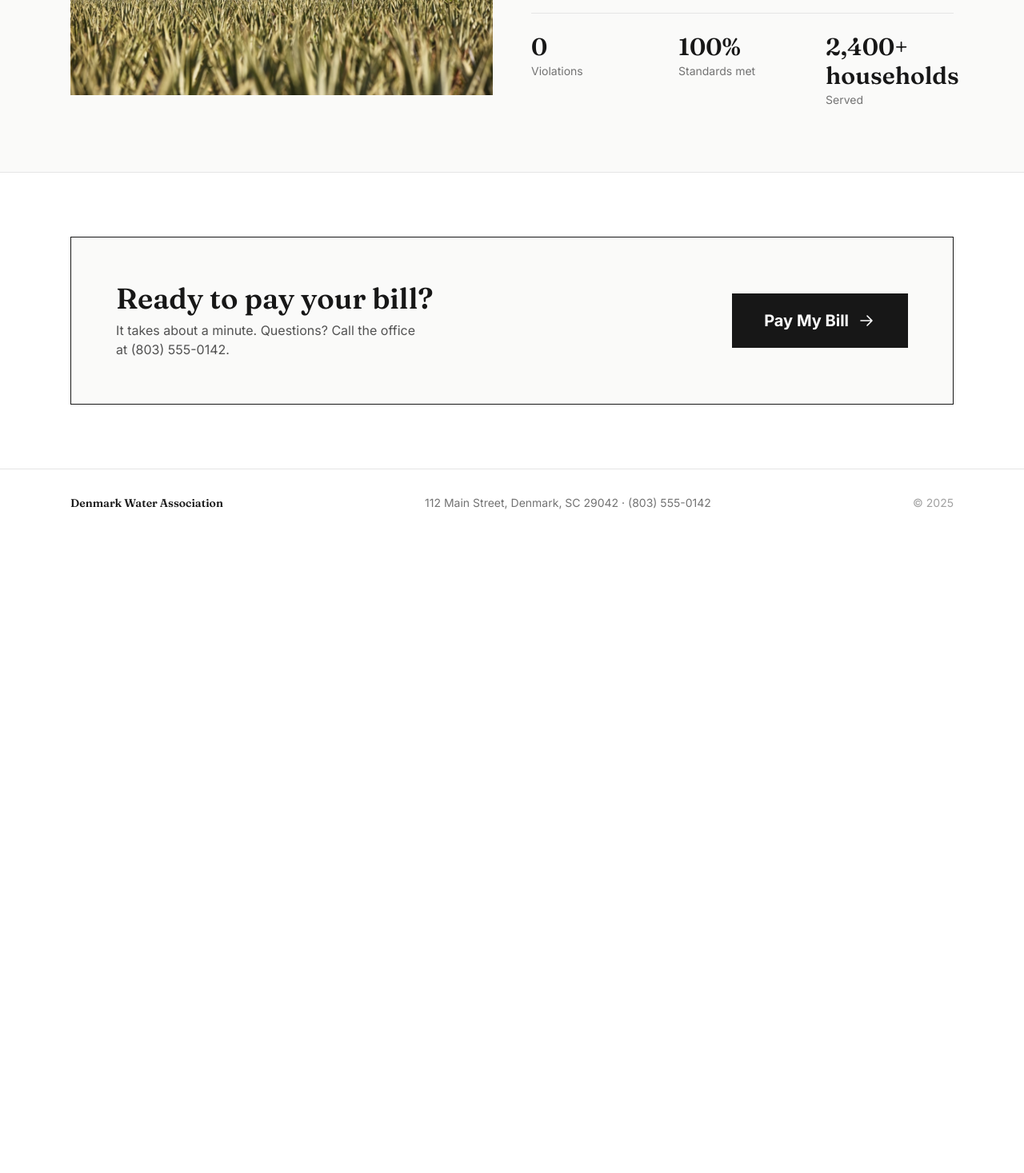
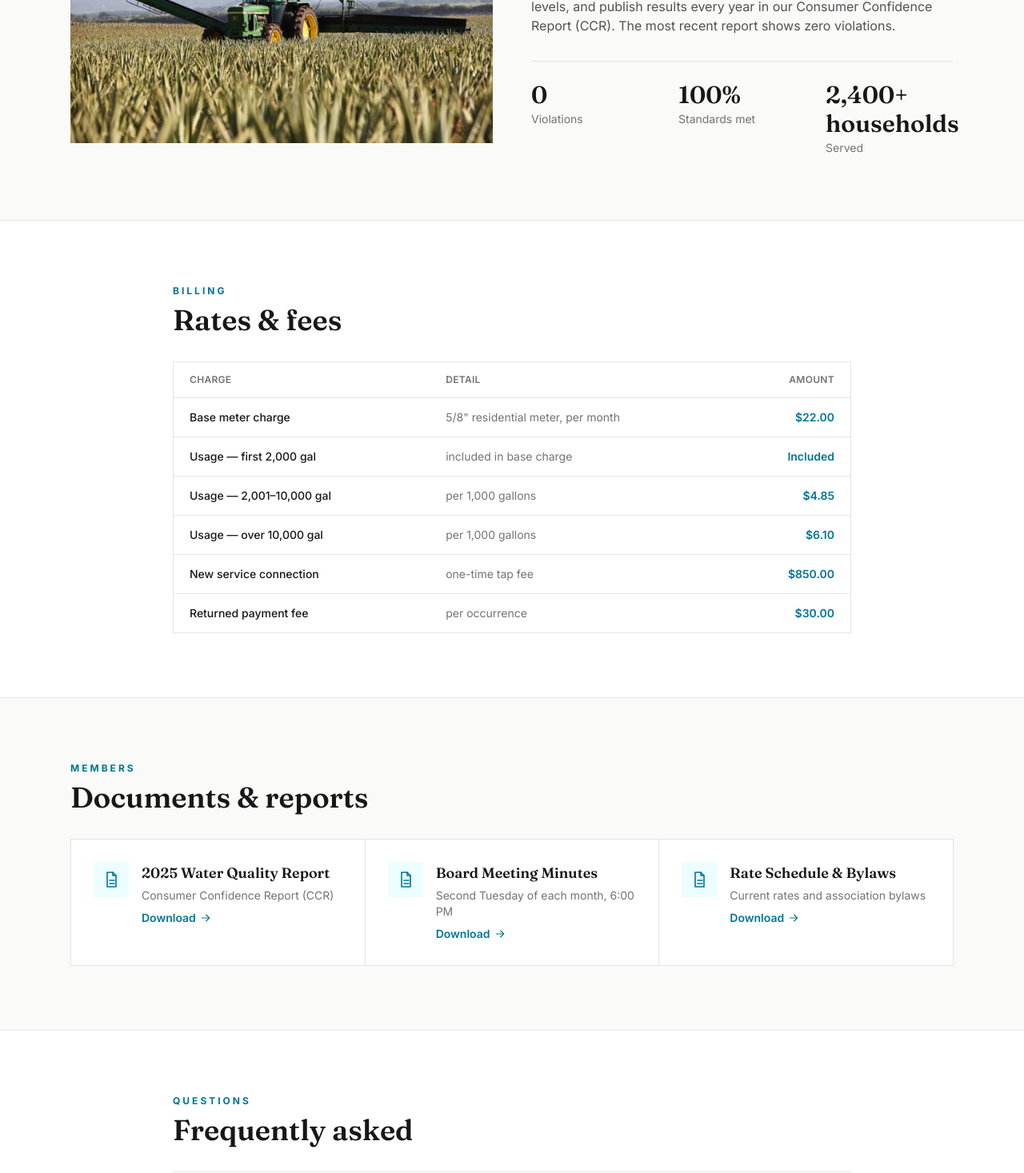
Before and after one commit to Aphrodine-wq/denmark-water-modern-slate, a Next.js app: page / in a window 1280 px wide. Shown: the part 1330-2797 px from the top of the page at 80% size. Before the commit the page ends 2001 px from the top, so only its background shows below. Built offline with nearby package versions, Linux system fonts and the light colour scheme.

Commit message:
Build out tier feature set (rates, documents, FAQ, notices)

```diff
--- a/app/page.tsx
+++ b/app/page.tsx
@@ -1,10 +1,11 @@
 import Link from "next/link";
-import { org, quickActions, waterQuality } from "@/lib/content";
+import { org, quickActions, waterQuality, rates, faqs, alertNotice, boardMeetings } from "@/lib/content";
 import {
   PhoneIcon,
   MapPinIcon,
   ClockIcon,
   ArrowRightIcon,
+  DocumentIcon,
   quickActionIcon,
 } from "@/components/icons";
 
@@ -14,7 +15,8 @@ export const metadata = { title: `${org.name} — Pay your water bill online` };
 
 const nav = [
   { label: "Pay Bill", href: "/pay" },
-  { label: "Services", href: "#services" },
+  { label: "Rates", href: "#rates" },
+  { label: "Documents", href: "#documents" },
   { label: "Water Quality", href: "#quality" },
   { label: "Contact", href: "#contact" },
 ];
@@ -23,6 +25,15 @@ const nav = [
 export default function ModernLightHome() {
   return (
     <div className="min-h-screen bg-stone-50 text-neutral-700">
+      {/* Service notice */}
+      {alertNotice.active && (
+        <div className="bg-neutral-900 text-neutral-100">
+          <div className="mx-auto flex max-w-6xl items-start gap-3 px-6 py-2.5 text-sm">
+            <span className="mt-0.5 text-xs font-bold uppercase tracking-[0.15em] text-cyan-400">{alertNotice.label}</span>
+            <p className="text-neutral-300">{alertNotice.message}</p>
+          </div>
+        </div>
+      )}
       {/* Utility bar */}
       <div className="hidden border-b border-neutral-200 bg-white md:block">
         <div className="mx-auto flex max-w-6xl items-center justify-between px-6 py-2 text-xs text-neutral-500">
@@ -127,6 +138,77 @@ export default function ModernLightHome() {
           </div>
         </section>
 
+        {/* Rates */}
+        <section id="rates" className="border-t border-neutral-200 bg-white">
+          <div className="mx-auto max-w-4xl px-6 py-20">
+            <p className="text-xs font-bold uppercase tracking-[0.25em] text-cyan-700">Billing</p>
+            <h2 className="mt-2 font-serif text-4xl font-semibold text-neutral-900">Rates &amp; fees</h2>
+            <table className="mt-8 w-full border border-neutral-200 text-left text-sm">
+              <thead>
+                <tr className="border-b border-neutral-200 text-xs uppercase tracking-wide text-neutral-500">
+                  <th className="px-5 py-3.5 font-semibold">Charge</th>
+                  <th className="hidden px-5 py-3.5 font-semibold sm:table-cell">Detail</th>
+                  <th className="px-5 py-3.5 text-right font-semibold">Amount</th>
+                </tr>
+              </thead>
+              <tbody>
+                {rates.map((r) => (
+                  <tr key={r.label} className="border-b border-neutral-200 last:border-0">
+                    <td className="px-5 py-3.5 font-medium text-neutral-900">{r.label}</td>
+                    <td className="hidden px-5 py-3.5 text-neutral-500 sm:table-cell">{r.detail}</td>
+                    <td className="px-5 py-3.5 text-right font-semibold text-cyan-700">{r.amount}</td>
+                  </tr>
+                ))}
+              </tbody>
+            </table>
+          </div>
+        </section>
+
+        {/* Documents & reports */}
+        <section id="documents" className="border-t border-neutral-200">
+          <div className="mx-auto max-w-6xl px-6 py-20">
+            <p className="text-xs font-bold uppercase tracking-[0.25em] text-cyan-700">Members</p>
+            <h2 className="mt-2 font-serif text-4xl font-semibold text-neutral-900">Documents &amp; reports</h2>
+            <div className="mt-8 grid gap-px border border-neutral-200 bg-neutral-200 md:grid-cols-3">
+              {[
+                { t: `${waterQuality.reportYear} Water Quality Report`, s: "Consumer Confidence Report (CCR)" },
+                { t: "Board Meeting Minutes", s: boardMeetings.cadence },
+                { t: "Rate Schedule & Bylaws", s: "Current rates and association bylaws" },
+              ].map((d) => (
+                <a key={d.t} href="#contact" className="group flex items-start gap-4 bg-white p-7 transition hover:bg-stone-50">
+                  <span className="flex h-11 w-11 shrink-0 items-center justify-center bg-cyan-50 text-cyan-700 transition group-hover:bg-neutral-900 group-hover:text-white">
+                    <DocumentIcon className="h-6 w-6" />
+                  </span>
+                  <span>
+                    <span className="block font-serif text-lg font-semibold text-neutral-900">{d.t}</span>
+                    <span className="mt-1 block text-sm text-neutral-500">{d.s}</span>
+                    <span className="mt-2 inline-flex items-center gap-1 text-sm font-semibold text-cyan-700">Download <ArrowRightIcon className="h-4 w-4" /></span>
+                  </span>
+                </a>
+              ))}
+            </div>
+          </div>
+        </section>
+
+        {/* FAQ */}
+        <section id="faq" className="border-t border-neutral-200 bg-white">
+          <div className="mx-auto max-w-4xl px-6 py-20">
+            <p className="text-xs font-bold uppercase tracking-[0.25em] text-cyan-700">Questions</p>
+            <h2 className="mt-2 font-serif text-4xl font-semibold text-neutral-900">Frequently asked</h2>
+            <div className="mt-8 border-t border-neutral-200">
+              {faqs.map((f) => (
+                <details key={f.q} className="group border-b border-neutral-200">
+                  <summary className="flex cursor-pointer list-none items-center justify-between py-5 font-serif text-lg font-medium text-neutral-900">
+                    {f.q}
+                    <span className="text-cyan-700 transition group-open:rotate-45">+</span>
+                  </summary>
+                  <p className="pb-5 text-sm text-neutral-600">{f.a}</p>
+                </details>
+              ))}
+            </div>
+          </div>
+        </section>
+
         {/* Contact + final CTA */}
         <section id="contact" className="border-t border-neutral-200 bg-white">
           <div className="mx-auto max-w-6xl px-6 py-20">
```
